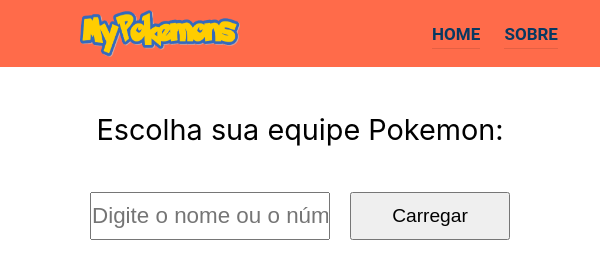
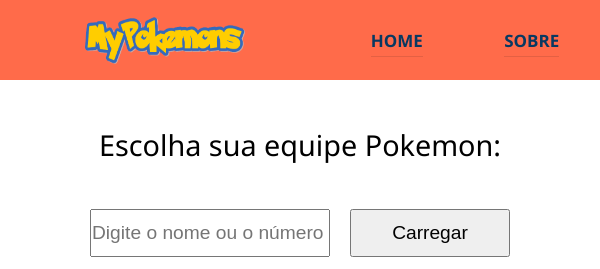
Before and after one commit to Bruno-Luna/my-pokemons, a plain HTML site: page index.html in a window 600 px wide. Shown: the top 269 px of the page. Drawn offline with Linux system fonts and the light colour scheme.

Commit message:
[Feature Bruno - Task: Responsividade da nav]

```diff
--- a/assets/style/style.css
+++ b/assets/style/style.css
@@ -7,8 +7,7 @@
 }
 
 html, body{
-  margin: 0px;
-  font-family: -apple-system, BlinkMacSystemFont, 'Segoe UI', Roboto, Oxygen, Ubuntu, Cantarell, 'Open Sans', 'Helvetica Neue', sans-serif;
+  font-family: 'Segoe UI', sans-serif;
 }
 
 /* Nav */
@@ -42,7 +41,6 @@ html, body{
 }
 
 .item-menu {
-  font-family: Roboto, BlinkMacSystemFont, 'Segoe UI', Oxygen, Ubuntu, Cantarell, 'Open Sans', 'Helvetica Neue', sans-serif;
   text-transform: uppercase;
   color: #083962;
   font-weight: bold;
@@ -81,7 +79,7 @@ main .buttons{
 
 main .buttons input{
   width: 40vw;
-  font-size: 1.4rem;
+  font-size: 1.2rem;
 }
 
 main .buttons button{
@@ -112,3 +110,48 @@ button{
   font-size: 1.2rem;
   cursor: pointer;
 }
+
+
+/* Media Queries */
+
+@media only screen and (min-width:400px) and (max-width:615px){
+
+
+  /* NAV */
+
+  .nav {
+    display: flex;
+    justify-content: flex-start;
+    height: 80px;
+  }
+
+  .logo {
+    margin-left: .4rem;
+    margin: auto;
+  }
+
+  .nav ul {
+    width: 45%;
+    margin-right: 0px;
+  }
+
+}
+
+@media only screen and (min-width:250px) and (max-width:420px){
+
+  .nav {
+    height: 80px;
+  }
+
+  .logo {
+    margin-left: .8rem;
+    margin-right: 0;
+    margin-top: 18px;
+
+  }
+
+  .nav li {
+    margin-right: 1.2rem;
+  }
+
+}
```
